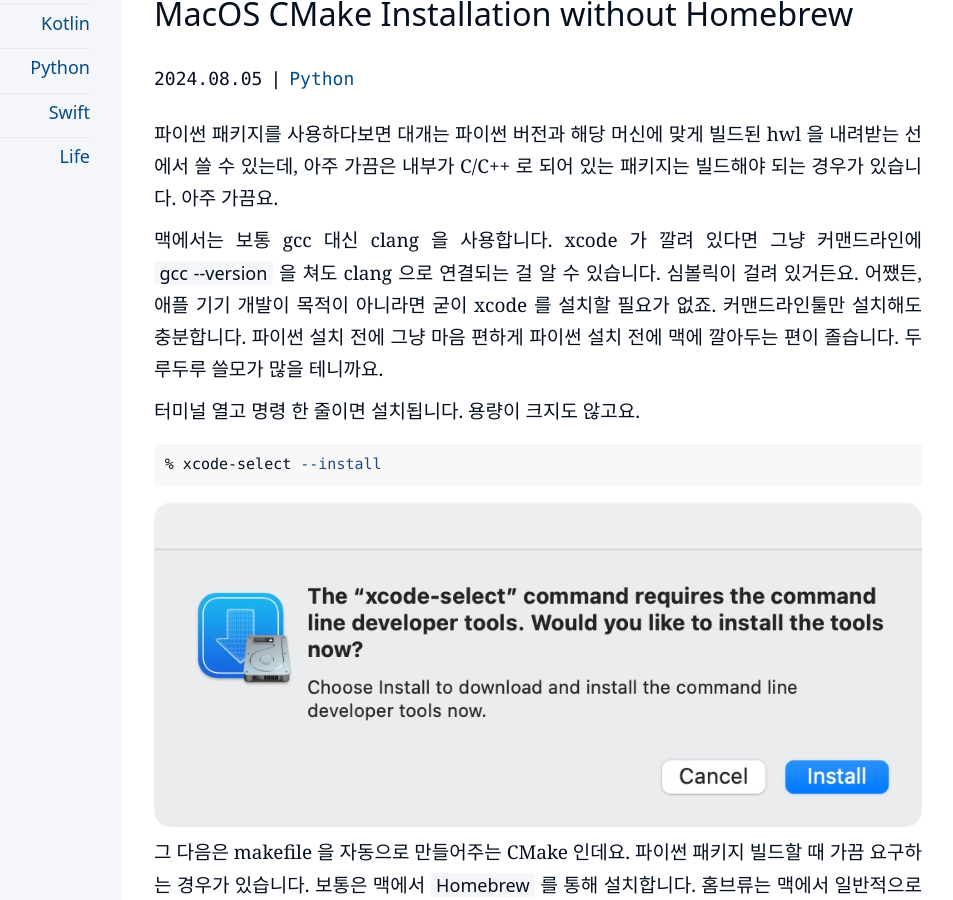
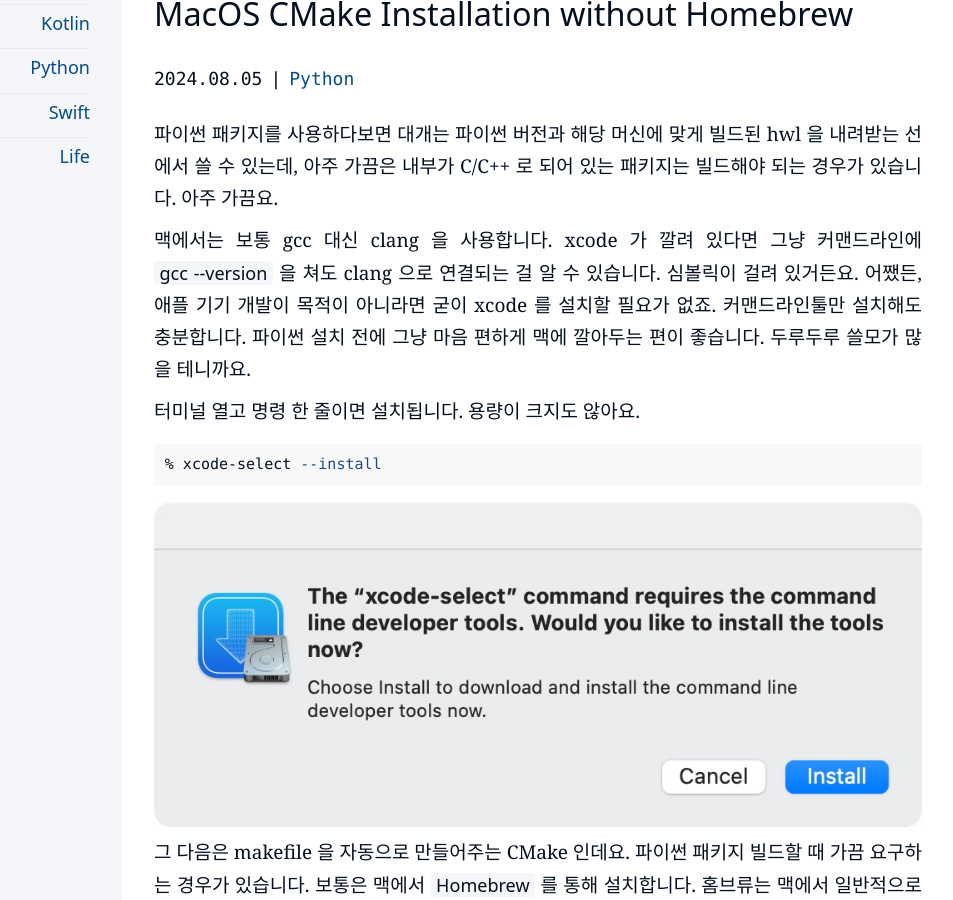
Before and after one commit to kiroshin/kiroshin.github.io, a Jekyll site: the page built from _posts/2024-08-05-mac-cmake-installation.md, in a window 1280 px wide and 900 px high, scrolled down 479 px. Shown: the whole window, without its empty margins (198-1151 px from the left). Built offline with Jekyll 4.4.1, drawn with Linux system fonts in a browser that asks for light colours.

Commit message:
Update 2024-08-05-mac-cmake-installation.md

````diff
--- a/_posts/2024-08-05-mac-cmake-installation.md
+++ b/_posts/2024-08-05-mac-cmake-installation.md
@@ -9,9 +9,9 @@
 
 파이썬 패키지를 사용하다보면 대개는 파이썬 버전과 해당 머신에 맞게 빌드된 hwl 을 내려받는 선에서 쓸 수 있는데, 아주 가끔은 내부가 C/C++ 로 되어 있는 패키지는 빌드해야 되는 경우가 있습니다. 아주 가끔요.
 
-맥에서는 보통 gcc 대신 clang 을 사용합니다. xcode 가 깔려 있다면 그냥 커맨드라인에 `gcc --version` 을 쳐도 clang 으로 연결되는 걸 알 수 있습니다. 심볼릭이 걸려 있거든요. 어쨌든, 애플 기기 개발이 목적이 아니라면 굳이 xcode 를 설치할 필요가 없죠. 커맨드라인툴만 설치해도 충분합니다. 파이썬 설치 전에 그냥 마음 편하게 파이썬 설치 전에 맥에 깔아두는 편이 졸습니다. 두루두루 쓸모가 많을 테니까요.
+맥에서는 보통 gcc 대신 clang 을 사용합니다. xcode 가 깔려 있다면 그냥 커맨드라인에 `gcc --version` 을 쳐도 clang 으로 연결되는 걸 알 수 있습니다. 심볼릭이 걸려 있거든요. 어쨌든, 애플 기기 개발이 목적이 아니라면 굳이 xcode 를 설치할 필요가 없죠. 커맨드라인툴만 설치해도 충분합니다. 파이썬 설치 전에 그냥 마음 편하게 맥에 깔아두는 편이 좋습니다. 두루두루 쓸모가 많을 테니까요.
 
-터미널 열고 명령 한 줄이면 설치됩니다. 용량이 크지도 않고요.
+터미널 열고 명령 한 줄이면 설치됩니다. 용량이 크지도 않아요.
 
 ```bash
 % xcode-select --install
````
